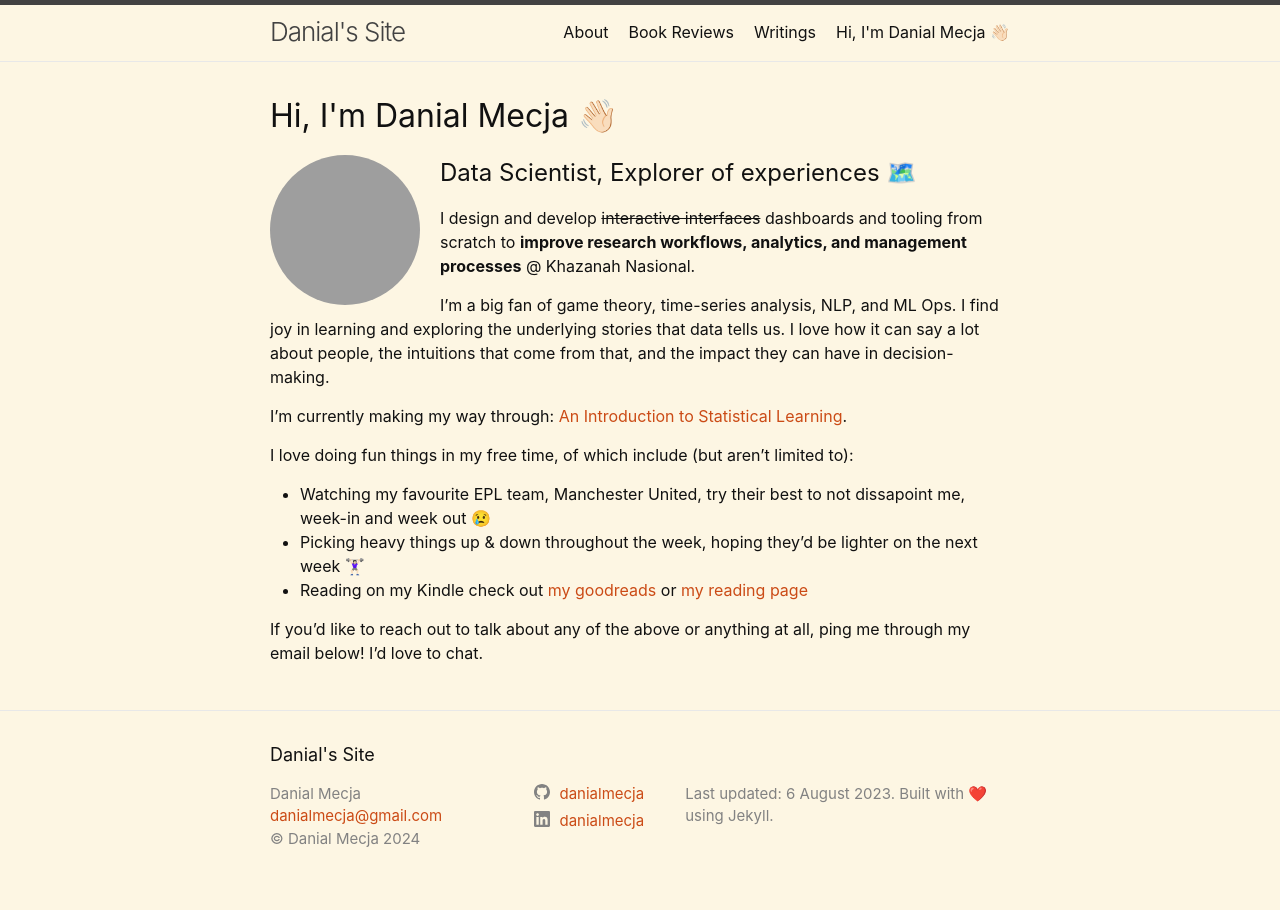
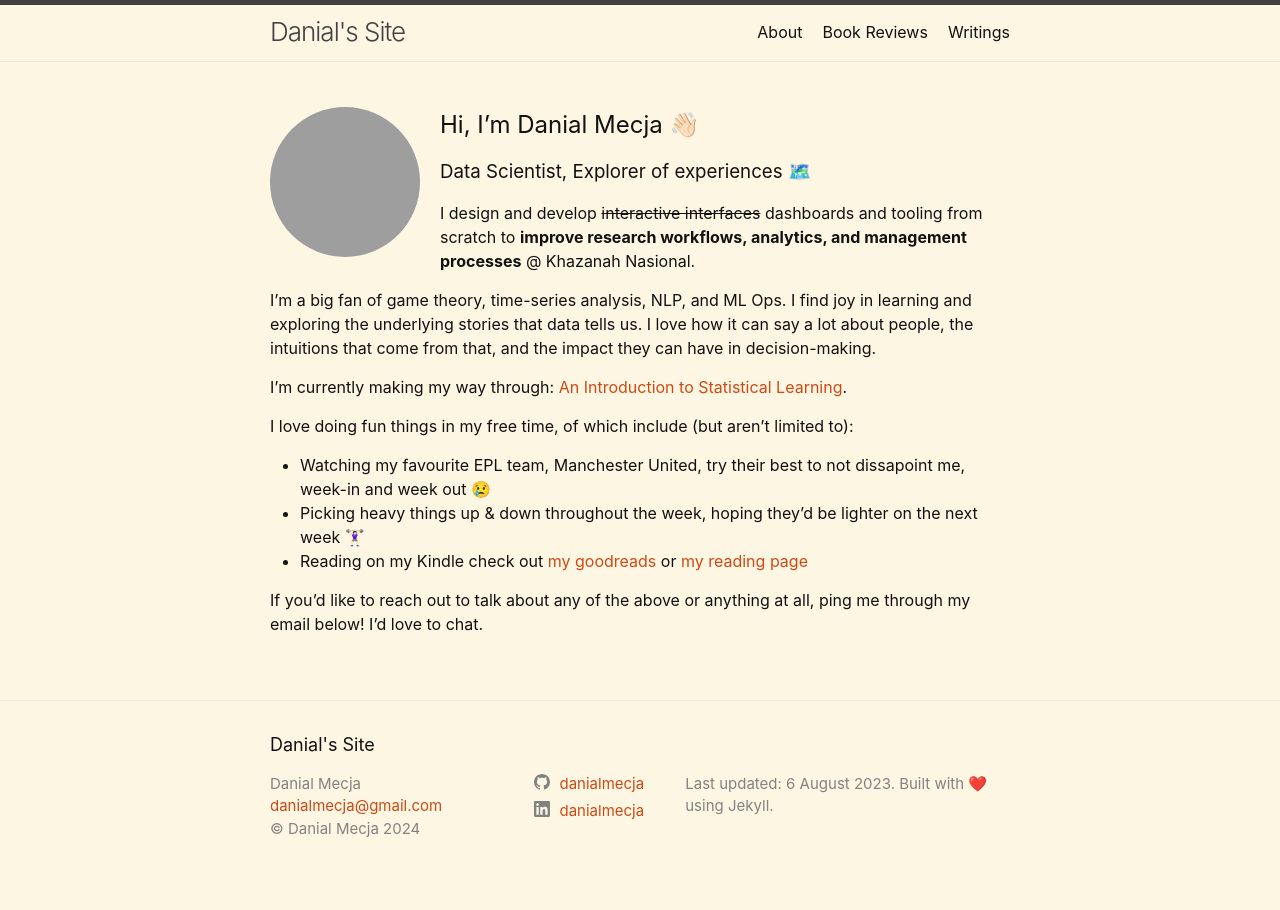
Before and after one commit to danialmecja/danialmecja.github.io, a Jekyll site: the page built from index.md, in a window 1280 px wide. Built offline with Jekyll 4.4.1, drawn with Linux system fonts in a browser that asks for light colours; part of the change alters nothing that is shown; grey boxes are pictures that could not be loaded.

Commit message:
Finally fixed title formatting

```diff
--- a/index.md
+++ b/index.md
@@ -3,11 +3,12 @@
 # To modify the layout, see https://jekyllrb.com/docs/themes/#overriding-theme-defaults
 
 layout: home
-title: Hi, I'm Danial Mecja 👋🏻
+# title: Hi, I'm Danial Mecja 👋🏻
 ---
 
 ![Profile Picture](/assets/thinking.JPEG){: .profile-pic}
-## Data Scientist, Explorer of experiences 🗺️
+## Hi, I'm Danial Mecja 👋🏻
+### Data Scientist, Explorer of experiences 🗺️
 
 I design and develop ~~interactive interfaces~~ dashboards and tooling from scratch to **improve research workflows, analytics, and management processes** @ Khazanah Nasional.
 
```
